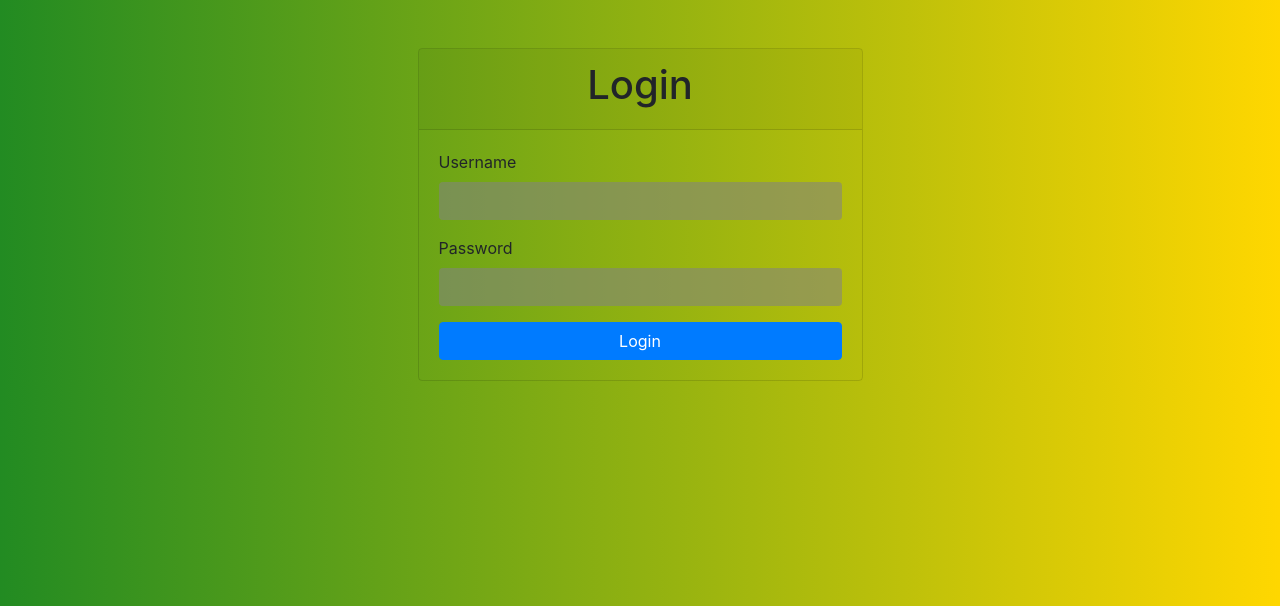
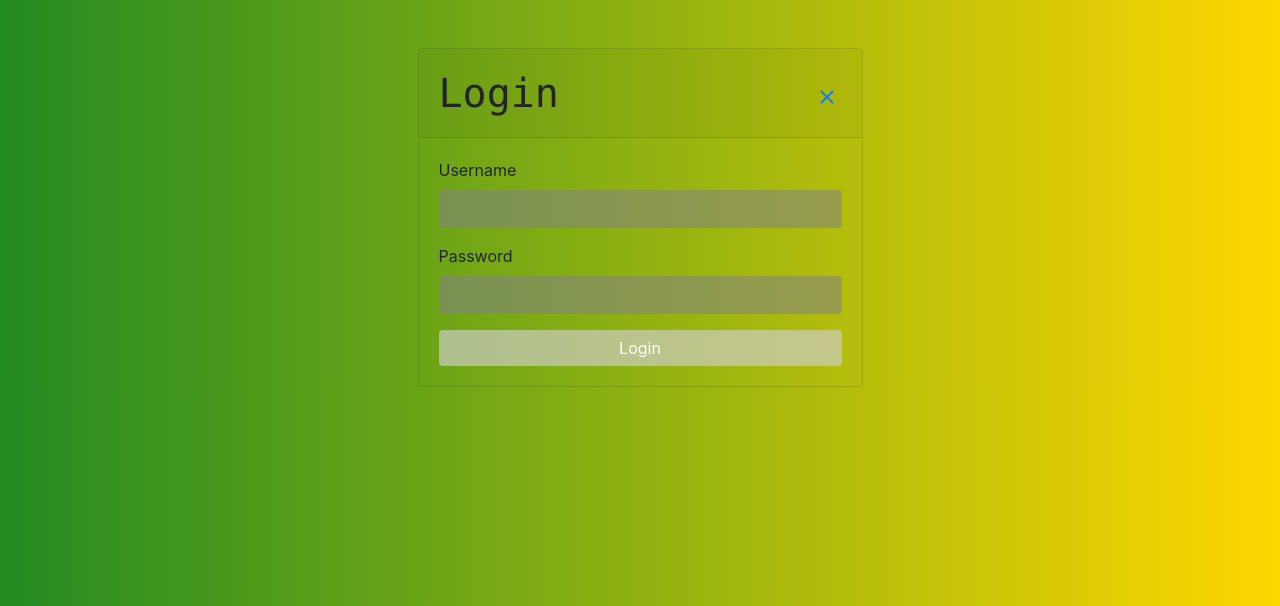
Before and after one commit to FinlayPunch/Task-4---To-do-list, a Flask app: page /login in a window 1280 px wide. Shown: the top 606 px of the page. Run offline with Flask 3, Linux system fonts and the light colour scheme; some libraries are stand-ins or nearby versions.

Commit message:
added in a x to go back to the home page from the login

```diff
--- a/templates/login.html
+++ b/templates/login.html
@@ -20,9 +20,18 @@
         <div class="row justify-content-center">
             <div class="col-md-5">
                 <div class="card mt-5" style="background: rgba(247, 36, 12, 0);">
-                    <div class="card-header text-center">
-                        <h1>Login</h1>
+                    <div class="card-header text-center" style="font-family: 'Lucida Console', Monaco, monospace; padding-top: 20px;">
+                        <div class="d-flex justify-content-between align-items-center">
+                            <h1>Login</h1>
+                            <a href="login.html">
+                                <svg xmlns="http://www.w3.org/2000/svg" viewBox="0 0 16 16" width="30" height="30" fill="currentColor" class="bi bi-x">
+                                    <path d="M4.646 4.646a.5.5 0 0 1 .708 0L8 7.293l2.646-2.647a.5.5 0 0 1 .708.708L8.707 8l2.647 2.646a.5.5 0 0 1-.708.708L8 8.707l-2.646 2.647a.5.5 0 0 1-.708-.708L7.293 8 4.646 5.354a.5.5 0 0 1 0-.708">
+                                    </path>
+                                </svg>
+                            </a>
+                        </div>
                     </div>
+
                     <div class="card-body">
                         <form action="{{ url_for('login') }}" method="POST">
                             <div class="form-group">
@@ -33,7 +42,7 @@
                                 <label for="password">Password</label>
                                 <input style="background: rgba(131, 130, 130, 0.553); border: none;" type="password" class="form-control" id="password" name="password" required />
                             </div>
-                            <button type="submit" class="btn btn-primary btn-block">Login</button>
+                            <button style="background: rgba(210, 206, 206, 0.651); border: none;" type="submit" class="btn btn-primary btn-block">Login</button>
                         </form>
                     </div>
                 </div>
```
